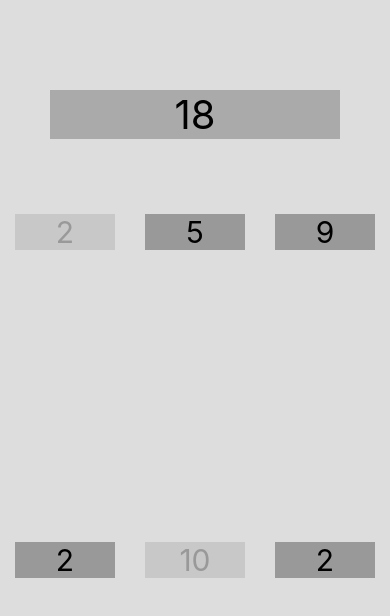
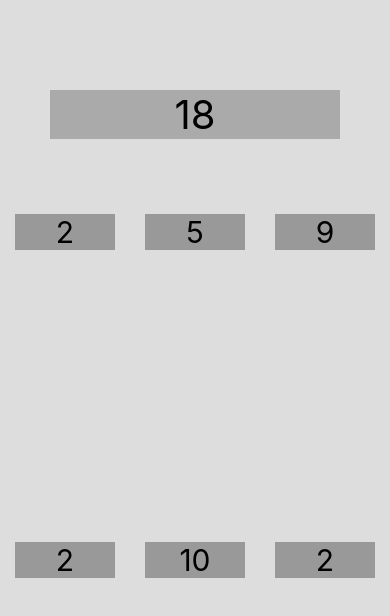
Before and after one commit to amirichnor/TargetGame, a React Native app: screen / in a window 390 px wide. Shown: the top 616 px of the page. Built offline with nearby package versions, Linux system fonts and the light colour scheme.

Commit message:
solve error of selectNumber

```diff
--- a/src/components/Game.js
+++ b/src/components/Game.js
@@ -3,7 +3,7 @@ import React, {Component} from 'react';
 import RandomNumber from './RandomNumber';
 
 class Game extends Component {
-  state = {selectedNumber: [0, 4]};
+  state = {selectedNumber: []};
 
   randomNumber = Array.from({length: this.props.randomNumber}).map(
     () => 1 + Math.floor(10 * Math.random()),
@@ -16,6 +16,12 @@ class Game extends Component {
   isSelected = numberIndex => {
     return this.state.selectedNumber.indexOf(numberIndex) >= 0;
   };
+
+  selectNumber = (numberIndex) => {
+    this.setState((prevState) => ({
+      selectedNumber: [...prevState.selectedNumber, numberIndex],
+    }));
+  };
   render() {
     return (
       <View style={styles.container}>
@@ -24,9 +30,10 @@ class Game extends Component {
           {this.randomNumber.map((number, index) => (
             <RandomNumber
               key={index}
-              isSelected={this.isSelected(index)}
-              selectedNumber={this.state.selectedNumber}
+              id={index}
+              isDisabled={this.isSelected(index)}
               number={number}
+              onPress={this.selectNumber}
             />
           ))}
         </View>
--- a/src/components/RandomNumber.js
+++ b/src/components/RandomNumber.js
@@ -6,13 +6,20 @@ class RandomNumber extends Component {
     super(props);
   }
   state = {};
-  handlePress=()=>{
-    console.log('hello')
-  }
+  handlePress = () => {
+    if (this.props.isDisabled) return{}
+    this.props.onPress(this.props.id);
+  };
   render() {
     return (
       <TouchableOpacity onPress={this.handlePress}>
-        <Text style={[styles.randomNumber,this.props.isSelected&&styles.selected]}>{this.props.number}</Text>
+        <Text
+          style={[
+            styles.randomNumber,
+            this.props.isDisabled && styles.selected,
+          ]}>
+          {this.props.number}
+        </Text>
       </TouchableOpacity>
     );
   }
@@ -26,8 +33,8 @@ const styles = StyleSheet.create({
     marginVertical: 25,
     textAlign: 'center',
   },
-  selected:{
-    opacity:0.3
-  }
+  selected: {
+    opacity: 0.3,
+  },
 });
 export default RandomNumber;
```
